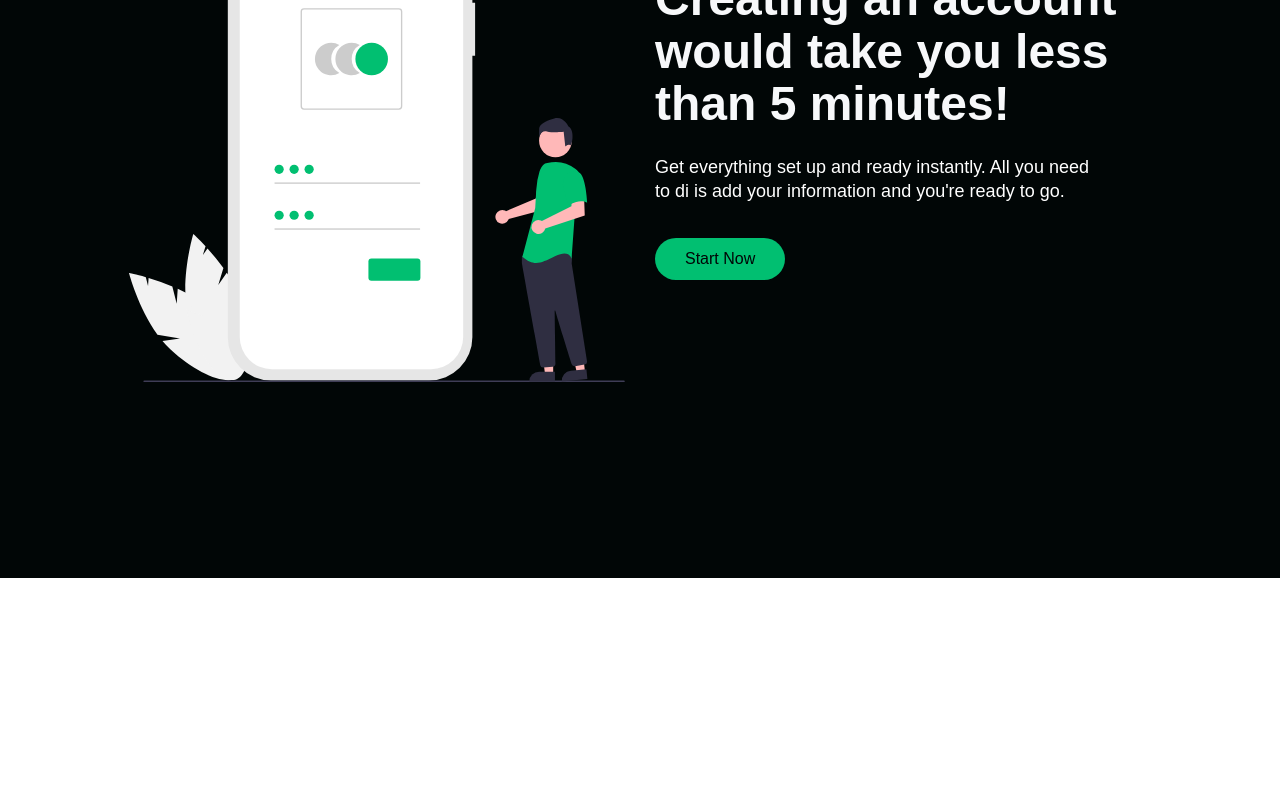
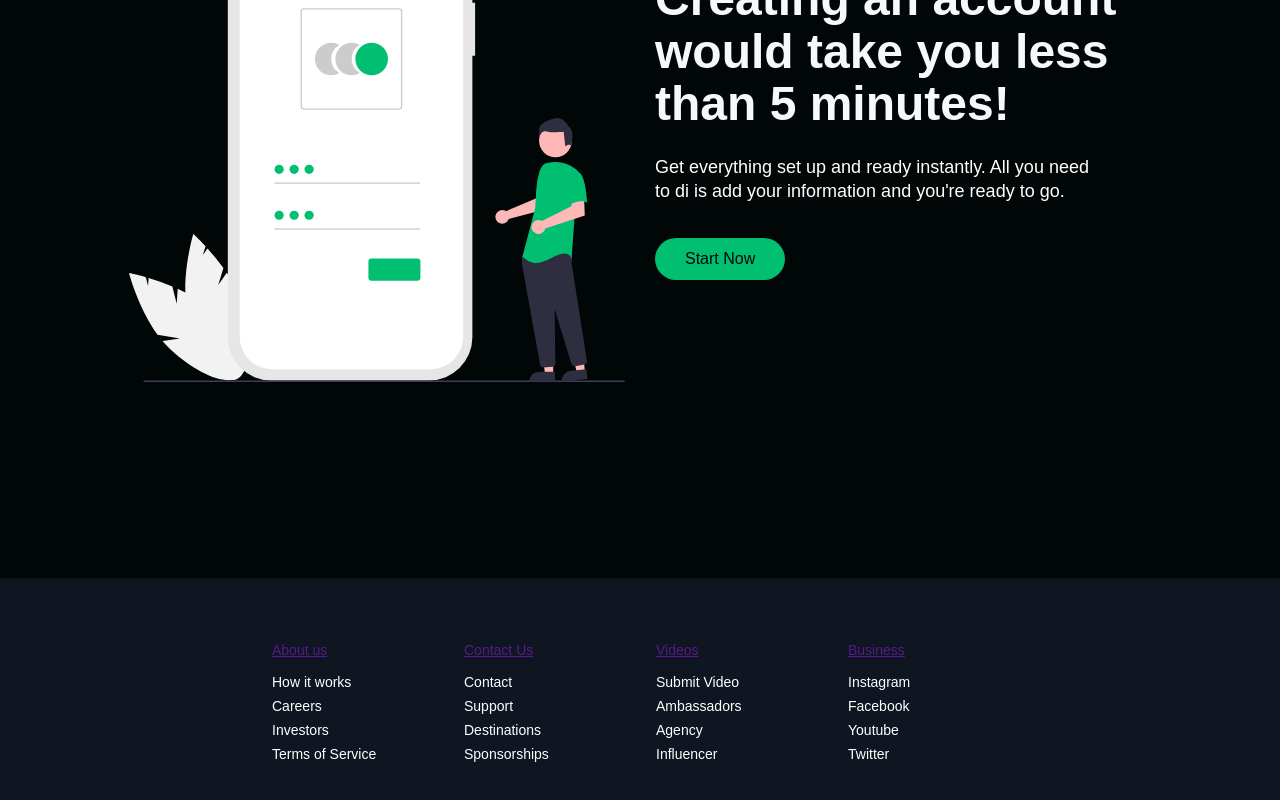
Before and after one commit to dr0er/banking-made-easy, a React (Create React App) app: page / in a window 1280 px wide. Shown: the part 3730-4530 px from the top of the page. Before the commit the page ends 4308 px from the top, so only its background shows below. Built offline with nearby package versions, Linux system fonts and the light colour scheme; a web font is replaced by a local one.

Commit message:
Add footer

```diff
--- /dev/null
+++ b/src/components/Footer/FooterElements.js
@@ -0,0 +1,67 @@
+import styled from "styled-components";
+import { Link } from "react-router-dom";
+
+export const FooterContainer = styled.footer`
+  background-color: #101522;
+`;
+
+export const FooterWrap = styled.div`
+  padding: 48px 24px;
+  display: flex;
+  flex-direction: column;
+  justify-content: center;
+  align-items: center;
+  max-width: 1100px;
+  margin: 0 auto;
+`;
+
+export const FooterLinksContainer = styled.div`
+  display: flex;
+  justify-content: center;
+
+  @media screen and (max-width: 820px) {
+    padding-top: 32px;
+  }
+`;
+
+export const FooterLinksWrapper = styled.div`
+  display: flex;
+
+  @media screen and (max-width: 820px) {
+    flex-direction: column;
+  }
+`;
+
+export const FooterLinkItems = styled.div`
+  display: flex;
+  flex-direction: column;
+  align-items: flex-start;
+  margin: 16px;
+  text-align: left;
+  width: 160px;
+  box-sizing: border-box;
+  color: #fff;
+
+  @media screen and (max-width: 420px) {
+    margin: 0;
+    padding: 10px;
+    width: 100%;
+  }
+`;
+
+export const FooterLinkTitle = styled(Link)`
+  font-size: 14px;
+  margin-bottom: 16px;
+`;
+
+export const FooterLink = styled(Link)`
+  color: #fff;
+  text-decoration: none;
+  margin-bottom: 0.5rem;
+  font-size: 14px;
+
+  &:hover {
+    color: #01bf71;
+    transition: 0.3s ease-out;
+  }
+`;
--- /dev/null
+++ b/src/components/Footer/index.js
@@ -0,0 +1,54 @@
+import React from "react";
+import {
+  FooterContainer,
+  FooterWrap,
+  FooterLinksContainer,
+  FooterLinksWrapper,
+  FooterLinkItems,
+  FooterLinkTitle,
+  FooterLink,
+} from "./FooterElements";
+const Footer = () => {
+  return (
+    <FooterContainer>
+      <FooterWrap>
+        <FooterLinksContainer>
+          <FooterLinksWrapper>
+            <FooterLinkItems>
+              <FooterLinkTitle>About us</FooterLinkTitle>
+              <FooterLink to="/">How it works</FooterLink>
+              <FooterLink to="/">Careers</FooterLink>
+              <FooterLink to="/">Investors</FooterLink>
+              <FooterLink to="/">Terms of Service</FooterLink>
+            </FooterLinkItems>
+            <FooterLinkItems>
+              <FooterLinkTitle>Contact Us</FooterLinkTitle>
+              <FooterLink to="/">Contact</FooterLink>
+              <FooterLink to="/">Support</FooterLink>
+              <FooterLink to="/">Destinations</FooterLink>
+              <FooterLink to="/">Sponsorships</FooterLink>
+            </FooterLinkItems>
+          </FooterLinksWrapper>
+          <FooterLinksWrapper>
+            <FooterLinkItems>
+              <FooterLinkTitle>Videos</FooterLinkTitle>
+              <FooterLink to="/">Submit Video</FooterLink>
+              <FooterLink to="/">Ambassadors</FooterLink>
+              <FooterLink to="/">Agency</FooterLink>
+              <FooterLink to="/">Influencer</FooterLink>
+            </FooterLinkItems>
+            <FooterLinkItems>
+              <FooterLinkTitle>Business</FooterLinkTitle>
+              <FooterLink to="/">Instagram</FooterLink>
+              <FooterLink to="/">Facebook</FooterLink>
+              <FooterLink to="/">Youtube</FooterLink>
+              <FooterLink to="/">Twitter</FooterLink>
+            </FooterLinkItems>
+          </FooterLinksWrapper>
+        </FooterLinksContainer>
+      </FooterWrap>
+    </FooterContainer>
+  );
+};
+
+export default Footer;
--- a/src/pages/index.js
+++ b/src/pages/index.js
@@ -1,4 +1,5 @@
 import React, { useState } from "react";
+import Footer from "../components/Footer";
 import HeroSection from "../components/HeroSection";
 import InfoSection from "../components/InfoSection";
 import {
@@ -27,6 +28,7 @@
       <InfoSection {...homeObjTwo} />
       <Services />
       <InfoSection {...homeObjThree} />
+      <Footer />
     </>
   );
 };
```
